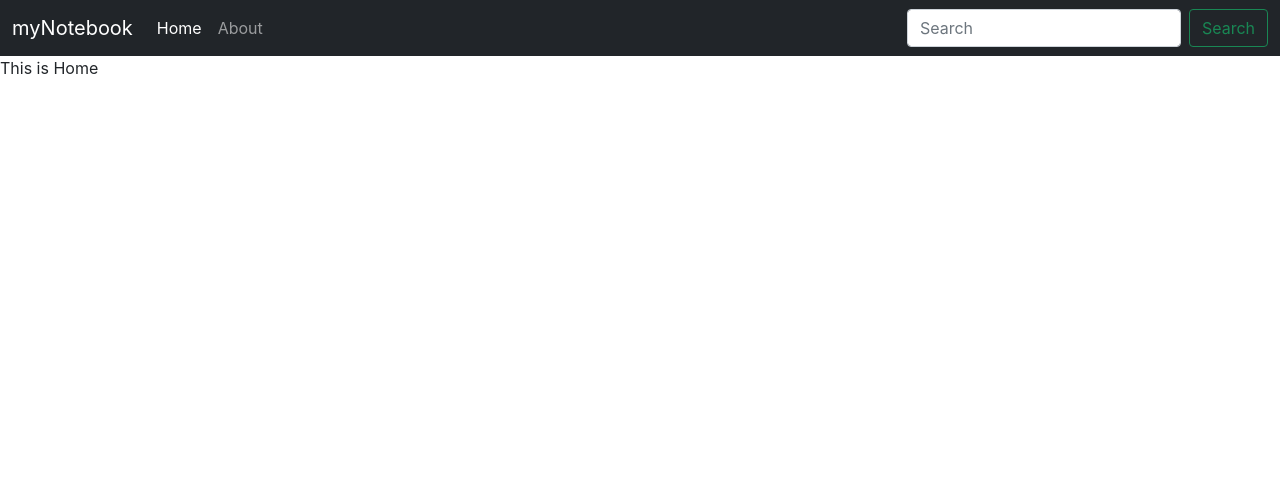
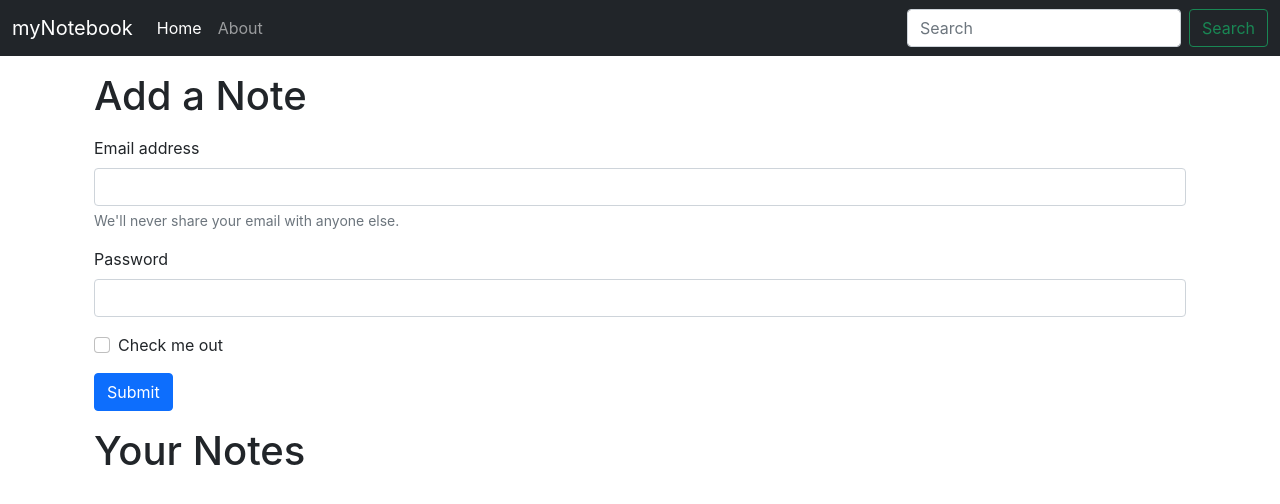
Before and after one commit to Daemon-25/myNotebook, a React (Create React App) app: page / in a window 1280 px wide. Shown: the top 504 px of the page. Built offline with nearby package versions, Linux system fonts and the light colour scheme.

Commit message:
Made initial layout for HomePage

```diff
--- a/src/App.js
+++ b/src/App.js
@@ -16,6 +16,7 @@
       <NoteState>
         <Router>
           <Navbar />
+          <div className="container">
             <Switch>
               <Route exact path="/">
                 <Home />
@@ -24,6 +25,7 @@
                 <About />
               </Route>
             </Switch>
+          </div>
         </Router>
       </NoteState>
     </>
--- a/src/components/About.js
+++ b/src/components/About.js
@@ -2,14 +2,9 @@
 import noteContext from '../context/notes/noteContext'
 
 export const About = () => {
-    const a = useContext(noteContext)
-    useEffect(() => {
-        a.update()
-        //eslint-disable-next-line
-    }, [])
     return (
         <div>
-            This is about {a.state.name} and he is in class {a.state.class}
+            This is about  and he is in class
         </div>
     )
 }
--- a/src/components/Home.js
+++ b/src/components/Home.js
@@ -3,7 +3,28 @@
 export const Home = () => {
     return (
         <div>
-            This is Home
+            <div className='container my-3'>
+            <h1>Add a Note</h1>
+            <form className='my-3'>
+                <div class="mb-3">
+                    <label for="exampleInputEmail1" class="form-label">Email address</label>
+                    <input type="email" class="form-control" id="exampleInputEmail1" aria-describedby="emailHelp" />
+                        <div id="emailHelp" class="form-text">We'll never share your email with anyone else.</div>
+                </div>
+                <div class="mb-3">
+                    <label for="exampleInputPassword1" class="form-label">Password</label>
+                    <input type="password" class="form-control" id="exampleInputPassword1" />
+                </div>
+                <div class="mb-3 form-check">
+                    <input type="checkbox" class="form-check-input" id="exampleCheck1" />
+                        <label class="form-check-label" for="exampleCheck1">Check me out</label>
+                </div>
+                <button type="submit" class="btn btn-primary">Submit</button>
+            </form>
+            </div>
+            <div className='container my-3'>
+                <h1>Your Notes</h1>
+            </div>
         </div>
     )
 }
--- a/src/components/Navbar.js
+++ b/src/components/Navbar.js
@@ -1,7 +1,11 @@
-import React from 'react';
-import { Link } from "react-router-dom";
+import React, { useEffect } from 'react';
+import { Link, useLocation } from "react-router-dom";
 
 export const Navbar = () => {
+    let location = useLocation();
+    useEffect(() => {
+        console.log(location.pathname);
+    }, [location])
     return (
         <>
             <nav className="navbar navbar-expand-lg navbar-dark bg-dark">
@@ -13,10 +17,10 @@
                     <div className="collapse navbar-collapse" id="navbarSupportedContent">
                         <ul className="navbar-nav me-auto mb-2 mb-lg-0">
                             <li className="nav-item">
-                                <Link className="nav-link active" aria-current="page" to="/">Home</Link>
+                                <Link className={`nav-link ${location.pathname==='/'?'active':''}`} aria-current="page" to="/">Home</Link>
                             </li>
                             <li className="nav-item">
-                                <Link className="nav-link" to="/about">About</Link>
+                                <Link className={`nav-link ${location.pathname==='/about'?'active':""}`} to="/about">About</Link>
                             </li>
                         </ul>
                         <form className="d-flex">
--- a/src/context/notes/NoteState.js
+++ b/src/context/notes/NoteState.js
@@ -2,22 +2,10 @@
 import React, { useState } from 'react';
 
 const NoteState = (props) => {
-    const [state, setstate] = useState({
-        "name" : "Lakshay",
-        "class" : "5b"
-    })
 
-    const update = () => {
-        setTimeout(()=>{
-            setstate({
-                "name" : "Harry",
-                "class" : "10b"
-            })
-        }, 1000)
-    }
 
     return (
-        <NoteContext.Provider value={{state, update}}>
+        <NoteContext.Provider >
             {props.children}
         </NoteContext.Provider>
     )
```
Lines whose indentation alone changed are shown as unchanged.
